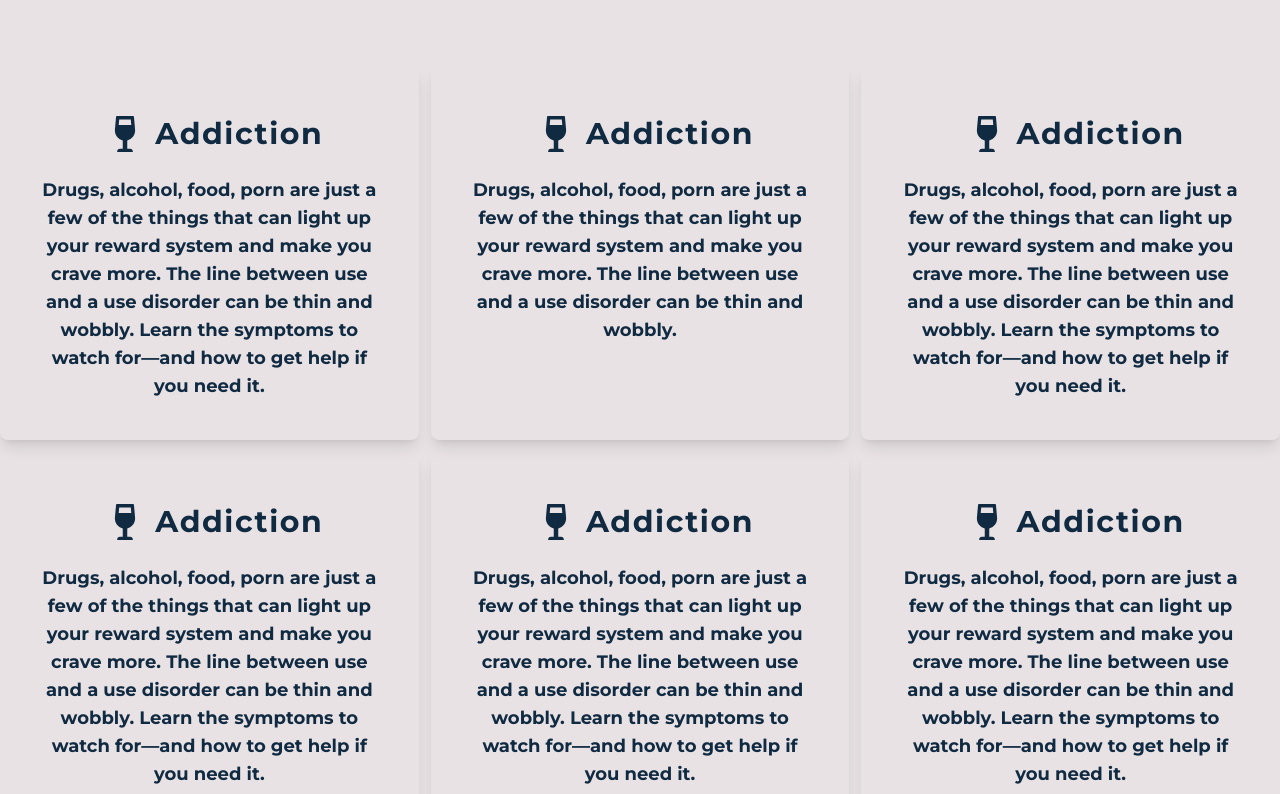
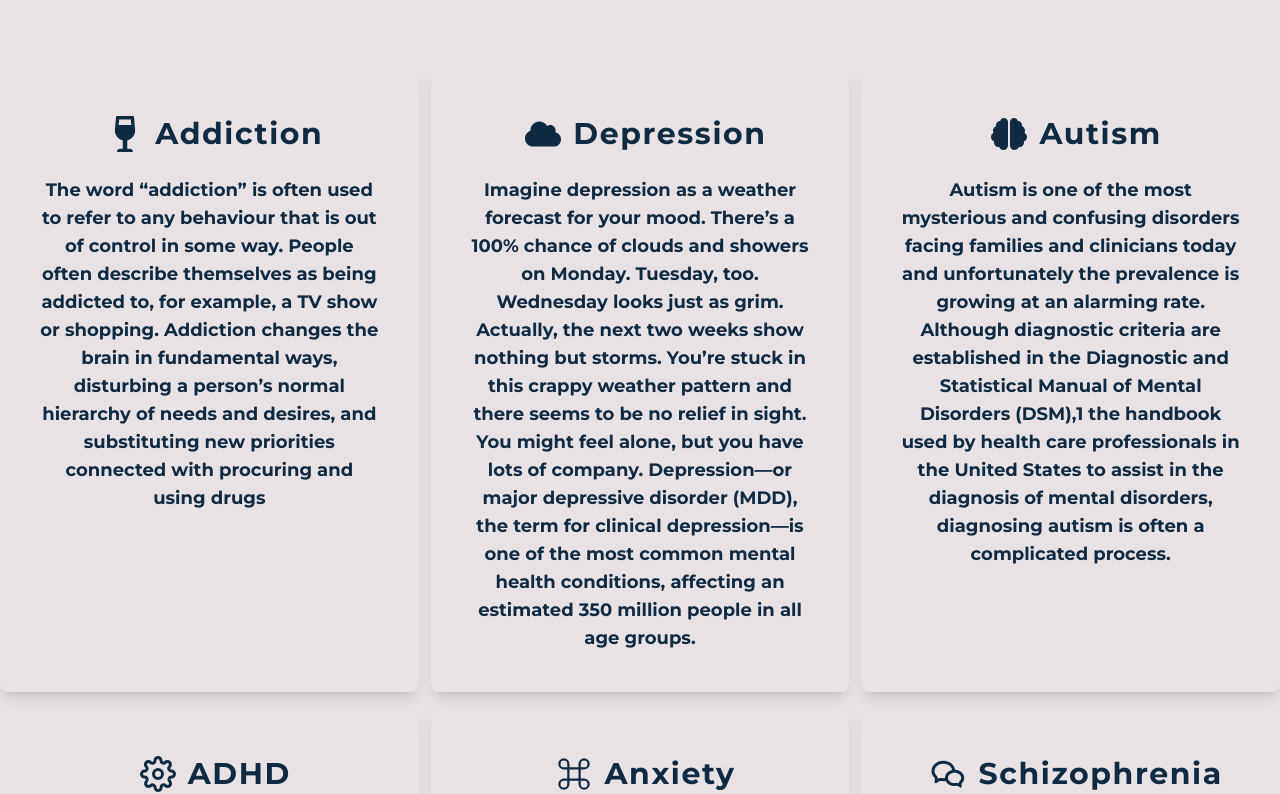
Before and after one commit to saatviknagpal/Mind-Matters, a React (Create React App) app in the folder frontend/: page / in a window 1280 px wide. Shown: the part 1040-1834 px from the top of the page. Built offline with nearby package versions, Linux system fonts and the light colour scheme.

Commit message:
added homepage data

```diff
--- a/frontend/src/pages/Homepage/Homepage.js
+++ b/frontend/src/pages/Homepage/Homepage.js
@@ -1,40 +1,43 @@
 import art from "../../assets/art.jpg";
 import IssueCards from "../../components/IssueCards/Issuecards";
-import { FaWineGlassAlt } from "react-icons/fa";
+import { FaBrain, FaCloud, FaWineGlassAlt } from "react-icons/fa";
 import { Link } from "react-router-dom";
-import Navbar from "../../components/navbar/Navbar"
+import Navbar from "../../components/navbar/Navbar";
+import { FiSettings } from "react-icons/fi";
+import { BsCommand } from "react-icons/bs";
+import { RiWechatLine } from "react-icons/ri";
 
 function Homepage() {
   let arr = [
     {
       src: <FaWineGlassAlt size={36} />,
       title: "Addiction",
-      desc: "Drugs, alcohol, food, porn are just a few of the things that can light up your reward system and make you crave more.  The line between use and a use disorder can be thin and wobbly. Learn the symptoms to watch for—and how to get help if you need it.",
+      desc: "The word “addiction” is often used to refer to any behaviour that is out of control in some way. People often describe themselves as being addicted to, for example, a TV show or shopping. Addiction changes the brain in fundamental ways, disturbing a person’s normal hierarchy of needs and desires, and substituting new priorities connected with procuring and using drugs",
     },
     {
-      src: <FaWineGlassAlt size={36} />,
-      title: "Addiction",
-      desc: "Drugs, alcohol, food, porn are just a few of the things that can light up your reward system and make you crave more.  The line between use and a use disorder can be thin and wobbly.",
+      src: <FaCloud size={36} />,
+      title: "Depression",
+      desc: "Imagine depression as a weather forecast for your mood. There’s a 100% chance of clouds and showers on Monday. Tuesday, too. Wednesday looks just as grim. Actually, the next two weeks show nothing but storms. You’re stuck in this crappy weather pattern and there seems to be no relief in sight. You might feel alone, but you have lots of company. Depression—or major depressive disorder (MDD), the term for clinical depression—is one of the most common mental health conditions, affecting an estimated 350 million people in all age groups.",
     },
     {
-      src: <FaWineGlassAlt size={36} />,
-      title: "Addiction",
-      desc: "Drugs, alcohol, food, porn are just a few of the things that can light up your reward system and make you crave more.  The line between use and a use disorder can be thin and wobbly. Learn the symptoms to watch for—and how to get help if you need it.",
+      src: <FaBrain size={36} />,
+      title: "Autism",
+      desc: "Autism is one of the most mysterious and confusing disorders facing families and clinicians today and unfortunately the prevalence is growing at an alarming rate. Although diagnostic criteria are established in the Diagnostic and Statistical Manual of Mental Disorders (DSM),1 the handbook used by health care professionals in the United States to assist in the diagnosis of mental disorders, diagnosing autism is often a complicated process.",
     },
     {
-      src: <FaWineGlassAlt size={36} />,
-      title: "Addiction",
-      desc: "Drugs, alcohol, food, porn are just a few of the things that can light up your reward system and make you crave more.  The line between use and a use disorder can be thin and wobbly. Learn the symptoms to watch for—and how to get help if you need it.",
+      src: <FiSettings size={36} />,
+      title: "ADHD",
+      desc: "Attention deficit hyperactivity disorder (ADHD) is a neurodevelopmental condition affecting both children and adults (yup, it’s not just a kid problem). 1 In fact, about 8 million adults in the US are living with the condition, and according to data compiled by the CDC, the estimated number of children diagnosed with ADHD is 6.1 million.",
     },
     {
-      src: <FaWineGlassAlt size={36} />,
-      title: "Addiction",
-      desc: "Drugs, alcohol, food, porn are just a few of the things that can light up your reward system and make you crave more.  The line between use and a use disorder can be thin and wobbly. Learn the symptoms to watch for—and how to get help if you need it.",
+      src: <BsCommand size={36} />,
+      title: "Anxiety",
+      desc: "Feeling a little nervous or worried now and then is totally normal. It’s like a warning light signaling that something might go wrong. But, when that light gets stuck on or flashes for no reason, like it does if you have an anxiety disorder, that’s not helpful.",
     },
     {
-      src: <FaWineGlassAlt size={36} />,
-      title: "Addiction",
-      desc: "Drugs, alcohol, food, porn are just a few of the things that can light up your reward system and make you crave more.  The line between use and a use disorder can be thin and wobbly. Learn the symptoms to watch for—and how to get help if you need it.",
+      src: <RiWechatLine size={36} />,
+      title: "Schizophrenia",
+      desc: "In the world of brain disorders, schizophrenia is one of, if not, the most complex. It affects about 2.4 million Americans. While the symptoms vary from person to person, relapses are sadly very common for everyone.",
     },
   ];
   return (
@@ -51,9 +54,11 @@ function Homepage() {
                 Curing mental health through psychological support.
               </p>
               <div className="ml-12">
+                <Link to="/appointment">
                   <button className="text-white bg-cyan-500 text-xl px-10 py-4 font-semibold shadow-md rounded-md hover:shadow-xl active:scale-90 transition duration-150">
                     Book an Appointment
                   </button>
+                </Link>
               </div>
             </div>
           </div>
@@ -81,8 +86,8 @@ function Homepage() {
         </h1>
         <div className="grid grid-cols-2 mt-10">
           <div className="px-20">
-            <p className="text-2xl font-semibold mb-5">
-              <p className="text-4xl font-extrabold mb-5">
+            <p className="text-2xl text-black font-semibold mb-5">
+              <p className="text-4xl font-extrabold mb-5 text-black">
                 Why Should You Read A Blog?
               </p>
               Mental illness is real and it isn't always in a person's control.
@@ -100,7 +105,7 @@ function Homepage() {
           <div>
             <img
               src="https://blogs.missouristate.edu/art/files/2020/01/Health-Blog-2.jpg"
-              className="w-5/5 h-5/5 px-20"
+              className="w-5/5 h-5/5 px-20 mb-10"
               alt=""
             />
           </div>
```
Lines whose indentation alone changed are shown as unchanged.
